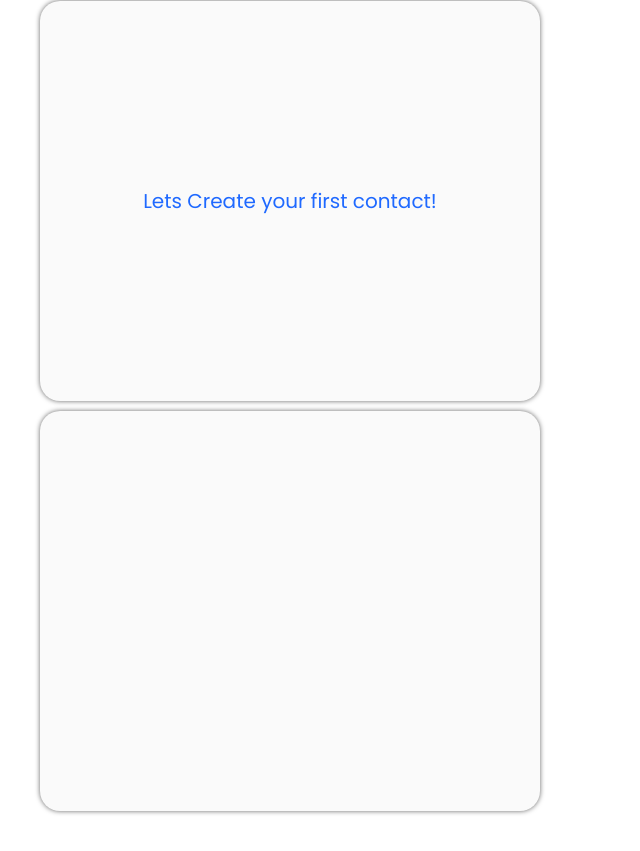
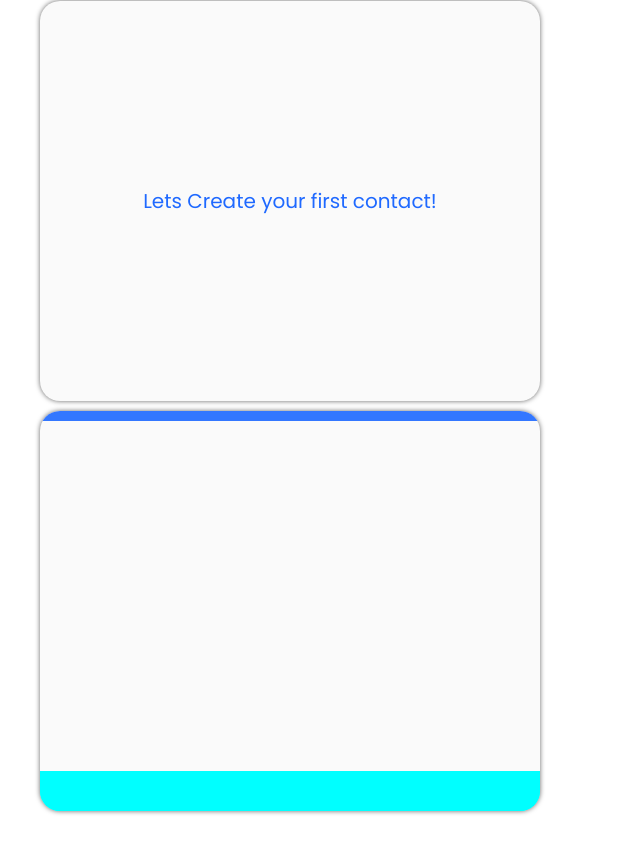
Before and after one commit to SinaMAmini/nurafin-dashboard, a React (Vite) app: page / in a window 1280 px wide. Shown: the part 1944-2795 px from the top of the page, without its empty margins (0-640 px from the left). Built offline with nearby package versions, Linux system fonts and the light colour scheme.

Commit message:
[ADD] auto-resize textarea

```diff
--- a/package.json
+++ b/package.json
@@ -1,9 +1,12 @@
 {
+    "homepage": "http://SinaMAmini.github.io/nurafin-dashboard",
     "name": "profile-page-project",
     "private": true,
     "version": "0.0.0",
     "type": "module",
     "scripts": {
+        "predeploy": "npm run build",
+        "deploy": "gh-pages -d build",
         "dev": "vite",
         "build": "tsc && vite build",
         "preview": "vite preview",
@@ -35,6 +38,7 @@
         "eslint-config-prettier": "^8.5.0",
         "eslint-plugin-prettier": "^4.2.1",
         "eslint-plugin-react": "^7.31.11",
+        "gh-pages": "^4.0.0",
         "postcss": "^8.4.19",
         "prettier": "^2.8.0",
         "stylelint": "^14.16.0",
--- a/src/components/chat-components/chat-section.scss
+++ b/src/components/chat-components/chat-section.scss
@@ -1,8 +1,37 @@
 .chat-container {
+    position: relative;
     inline-size: 50rem;
     block-size: 40rem;
 
     border-radius: 2rem;
     box-shadow: 0 0 0.5rem 0 var(--color-gray-40);
     background-color: var(--color--default-background);
+
+    padding: 1rem 1rem;
+
+    display: flex;
+    flex-direction: column-reverse;
+
+    overflow-y: auto;
+    overflow-x: hidden;
+
+    .contact-name {
+        position: absolute;
+        background-color: var(--color--primary-lighter);
+        inset-block-start: 0;
+        inset-inline: 0;
+        text-align: center;
+
+        padding: 0.5rem;
+    }
+
+    .text-input {
+        background-color: aqua;
+        position: absolute;
+        inset-block-end: 0;
+        inset-inline: 0;
+        block-size: 4rem;
+        padding: 0.2rem 2rem;
+        font-size: var(--font-size-paragraph);
+    }
 }
--- a/src/components/chat-components/chat-section.tsx
+++ b/src/components/chat-components/chat-section.tsx
@@ -1,6 +1,7 @@
 import * as React from 'react';
 import {Message} from './message';
 import './chat-section.scss';
+import {TextInput} from './text-input';
 
 type message = {
     text: string;
@@ -23,6 +24,7 @@ export const ChatSection = ({contact}: Props) => {
             {messages.map((message) => {
                 return <Message msg={message.text} toWho={contact} key={message.id} />;
             })}
+            <TextInput />
         </div>
     );
 };
--- /dev/null
+++ b/src/components/chat-components/text-input.scss
@@ -0,0 +1,15 @@
+.input-container {
+    background-color: aqua;
+    position: absolute;
+    inset-block-end: 0;
+    inset-inline: 0;
+    block-size: 4rem;
+    padding: 0.2rem 2rem;
+    font-size: var(--font-size-paragraph);
+
+    .text-input {
+        padding: 0.5rem 1rem;
+        resize: none;
+        overflow-y: hidden;
+    }
+}
--- /dev/null
+++ b/src/components/chat-components/text-input.tsx
@@ -0,0 +1,28 @@
+import * as React from 'react';
+import {createRef, useEffect, useRef, useState} from 'react';
+import './text-input.scss';
+
+type Props = {};
+export const TextInput = (props: Props) => {
+    const [val, setVal] = useState('');
+    const textAreaRef = useRef(null);
+
+    const resizeTextArea = () => {
+        // @ts-ignore
+        textAreaRef.current.style.height = 'auto';
+        // @ts-ignore
+        textAreaRef.current.style.height = textAreaRef.current.scrollHeight + 'px';
+    };
+
+    useEffect(resizeTextArea, [val]);
+
+    const onChange = (e: any) => {
+        setVal(e.target.value);
+    };
+
+    return (
+        <div className="input-container">
+            <textarea className="text-input" ref={textAreaRef} value={val} onChange={onChange} rows={1} />
+        </div>
+    );
+};
```
Also changed, not shown: 2 other files (tests, documents, lock files or other folders).
